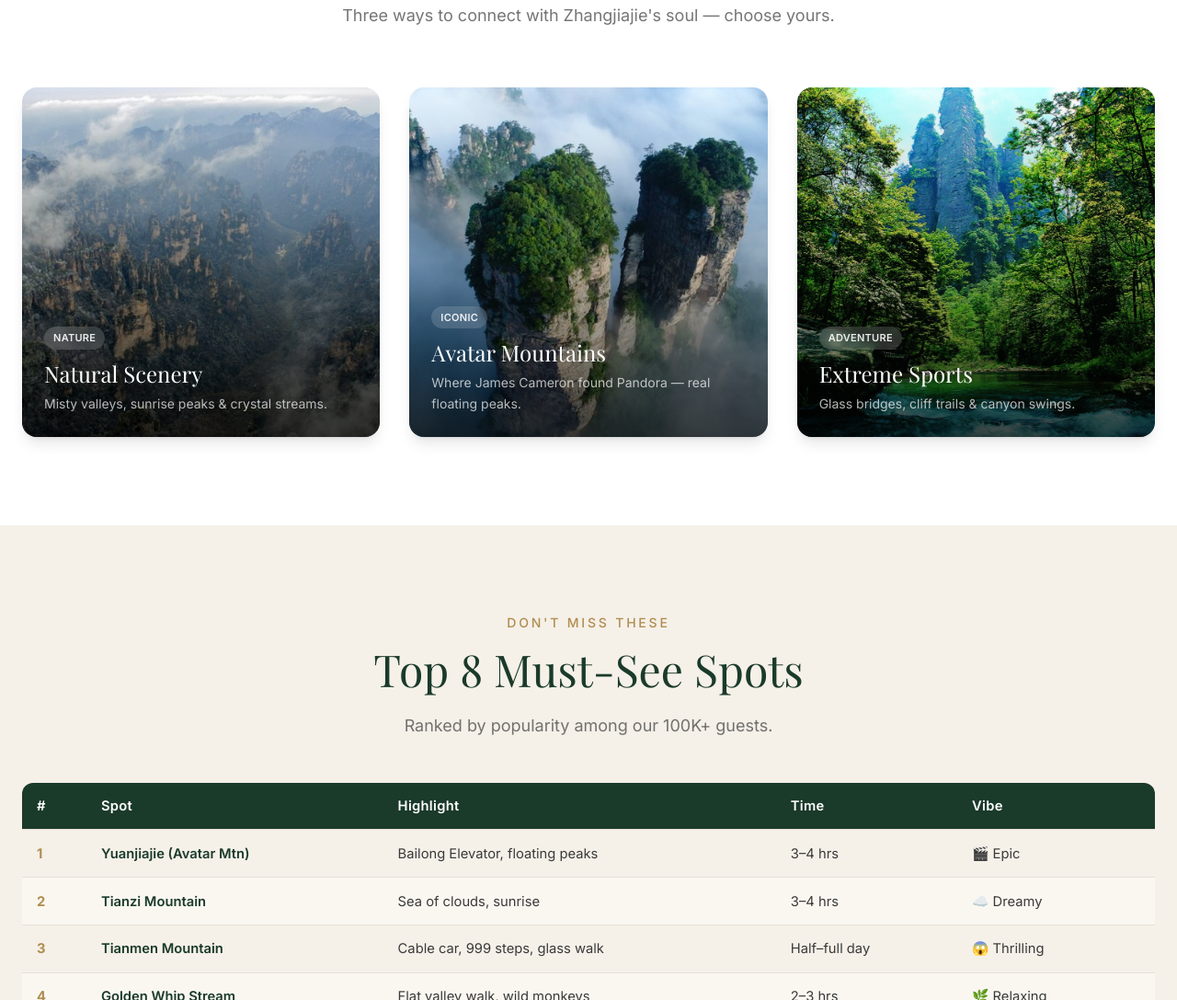
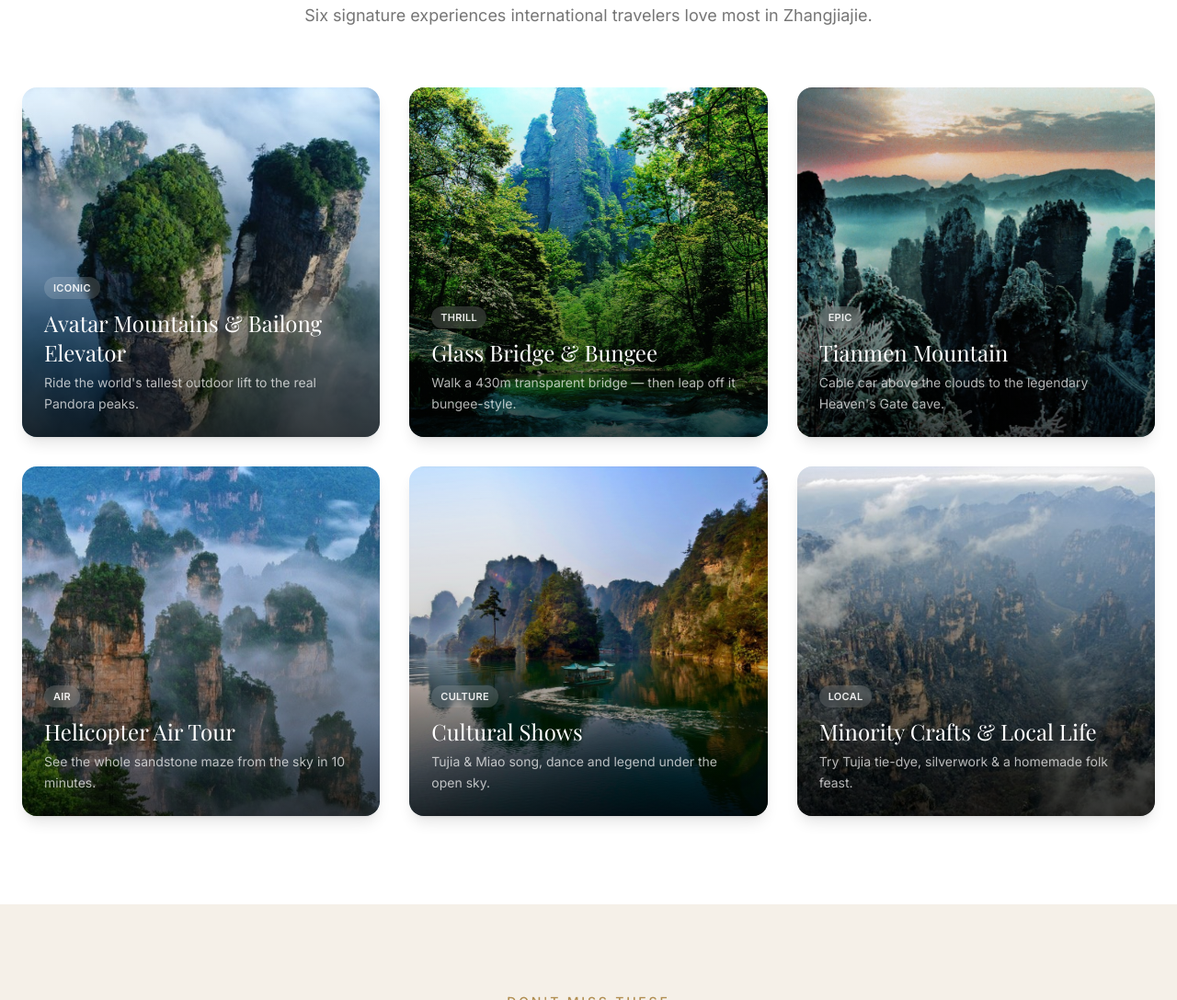
Before and after one commit to WillyYe/zhangjiajie-tours-v3, a plain HTML site: page index.html in a window 1280 px wide. Shown: the part 3376-4463 px from the top of the page at 92% size. Drawn offline with nearby package versions, Linux system fonts and the light colour scheme; a web font is replaced by a local one.

Commit message:
Update Experience module: top 6 foreign-tourist activities, lazy-load + loading blocks

```diff
--- a/index.html
+++ b/index.html
@@ -586,41 +586,74 @@
       <div class="text-center mb-16 fade-in">
         <p class="text-gold-dark text-sm font-medium tracking-[0.2em] uppercase mb-4">Immerse Yourself</p>
         <h2 class="font-display text-4xl md:text-5xl text-forest mb-6">Experiences You Can't Miss</h2>
-        <p class="text-stone/70 text-lg max-w-2xl mx-auto">Three ways to connect with Zhangjiajie's soul — choose yours.</p>
+        <p class="text-stone/70 text-lg max-w-2xl mx-auto">Six signature experiences international travelers love most in Zhangjiajie.</p>
       </div>
 
       <div class="grid md:grid-cols-3 gap-8">
 
-        <!-- Natural Scenery -->
-        <div id="exp-nature" class="group relative min-h-[380px] rounded-2xl overflow-hidden shadow-lg fade-in cursor-pointer">
-          <img loading="lazy" decoding="async" src="images/tianzi-snow.jpg" alt="Natural Scenery" class="absolute inset-0 w-full h-full object-cover transition-transform duration-700 group-hover:scale-105">
+        <!-- 1. Avatar Mountains & Bailong Elevator -->
+        <div id="exp-avatar" class="group relative min-h-[380px] rounded-2xl overflow-hidden shadow-lg fade-in cursor-pointer bg-stone-200">
+          <img loading="lazy" decoding="async" src="images/yuanjiajie-avatar.jpg" alt="Avatar Mountains & Bailong Elevator" class="absolute inset-0 w-full h-full object-cover transition-transform duration-700 group-hover:scale-105">
           <div class="absolute inset-0 bg-gradient-to-t from-black/70 via-black/20 to-transparent"></div>
           <div class="absolute bottom-0 left-0 right-0 p-6 text-white">
-            <span class="inline-block bg-white/15 backdrop-blur-sm text-white/90 text-[11px] font-semibold px-2.5 py-1 rounded-full mb-2.5 tracking-wide">NATURE</span>
-            <h3 class="font-display text-2xl mb-1.5">Natural Scenery</h3>
-            <p class="text-white/70 text-sm leading-relaxed">Misty valleys, sunrise peaks & crystal streams.</p>
+            <span class="inline-block bg-white/15 backdrop-blur-sm text-white/90 text-[11px] font-semibold px-2.5 py-1 rounded-full mb-2.5 tracking-wide">ICONIC</span>
+            <h3 class="font-display text-2xl mb-1.5">Avatar Mountains & Bailong Elevator</h3>
+            <p class="text-white/70 text-sm leading-relaxed">Ride the world's tallest outdoor lift to the real Pandora peaks.</p>
           </div>
         </div>
 
-        <!-- Avatar Mountain Experience -->
-        <div id="exp-avatar" class="group relative min-h-[380px] rounded-2xl overflow-hidden shadow-lg fade-in cursor-pointer">
-          <img loading="lazy" decoding="async" src="images/yuanjiajie-avatar.jpg" alt="Avatar Mountains" class="absolute inset-0 w-full h-full object-cover transition-transform duration-700 group-hover:scale-105">
+        <!-- 2. Glass Bridge & Bungee -->
+        <div id="exp-glass" class="group relative min-h-[380px] rounded-2xl overflow-hidden shadow-lg fade-in cursor-pointer bg-stone-200">
+          <img loading="lazy" decoding="async" src="images/jinbianxi-rock.jpg" alt="Glass Bridge & Bungee" class="absolute inset-0 w-full h-full object-cover transition-transform duration-700 group-hover:scale-105">
           <div class="absolute inset-0 bg-gradient-to-t from-black/70 via-black/20 to-transparent"></div>
           <div class="absolute bottom-0 left-0 right-0 p-6 text-white">
-            <span class="inline-block bg-white/15 backdrop-blur-sm text-white/90 text-[11px] font-semibold px-2.5 py-1 rounded-full mb-2.5 tracking-wide">ICONIC</span>
-            <h3 class="font-display text-2xl mb-1.5">Avatar Mountains</h3>
-            <p class="text-white/70 text-sm leading-relaxed">Where James Cameron found Pandora — real floating peaks.</p>
+            <span class="inline-block bg-white/15 backdrop-blur-sm text-white/90 text-[11px] font-semibold px-2.5 py-1 rounded-full mb-2.5 tracking-wide">THRILL</span>
+            <h3 class="font-display text-2xl mb-1.5">Glass Bridge & Bungee</h3>
+            <p class="text-white/70 text-sm leading-relaxed">Walk a 430m transparent bridge — then leap off it bungee-style.</p>
           </div>
         </div>
 
-        <!-- Extreme Sports -->
-        <div id="exp-extreme" class="group relative min-h-[380px] rounded-2xl overflow-hidden shadow-lg fade-in cursor-pointer">
-          <img loading="lazy" decoding="async" src="images/jinbianxi-rock.jpg" alt="Extreme Adventures" class="absolute inset-0 w-full h-full object-cover transition-transform duration-700 group-hover:scale-105">
+        <!-- 3. Tianmen Mountain -->
+        <div id="exp-tianmen" class="group relative min-h-[380px] rounded-2xl overflow-hidden shadow-lg fade-in cursor-pointer bg-stone-200">
+          <img loading="lazy" decoding="async" src="images/peaks-panorama.jpg" alt="Tianmen Mountain" class="absolute inset-0 w-full h-full object-cover transition-transform duration-700 group-hover:scale-105">
           <div class="absolute inset-0 bg-gradient-to-t from-black/70 via-black/20 to-transparent"></div>
           <div class="absolute bottom-0 left-0 right-0 p-6 text-white">
-            <span class="inline-block bg-white/15 backdrop-blur-sm text-white/90 text-[11px] font-semibold px-2.5 py-1 rounded-full mb-2.5 tracking-wide">ADVENTURE</span>
-            <h3 class="font-display text-2xl mb-1.5">Extreme Sports</h3>
-            <p class="text-white/70 text-sm leading-relaxed">Glass bridges, cliff trails & canyon swings.</p>
+            <span class="inline-block bg-white/15 backdrop-blur-sm text-white/90 text-[11px] font-semibold px-2.5 py-1 rounded-full mb-2.5 tracking-wide">EPIC</span>
+            <h3 class="font-display text-2xl mb-1.5">Tianmen Mountain</h3>
+            <p class="text-white/70 text-sm leading-relaxed">Cable car above the clouds to the legendary Heaven's Gate cave.</p>
+          </div>
+        </div>
+
+        <!-- 4. Helicopter Air Tour -->
+        <div id="exp-heli" class="group relative min-h-[380px] rounded-2xl overflow-hidden shadow-lg fade-in cursor-pointer bg-stone-200">
+          <img loading="lazy" decoding="async" src="images/yuanjiajie-mist.jpg" alt="Helicopter Air Tour" class="absolute inset-0 w-full h-full object-cover transition-transform duration-700 group-hover:scale-105">
+          <div class="absolute inset-0 bg-gradient-to-t from-black/70 via-black/20 to-transparent"></div>
+          <div class="absolute bottom-0 left-0 right-0 p-6 text-white">
+            <span class="inline-block bg-white/15 backdrop-blur-sm text-white/90 text-[11px] font-semibold px-2.5 py-1 rounded-full mb-2.5 tracking-wide">AIR</span>
+            <h3 class="font-display text-2xl mb-1.5">Helicopter Air Tour</h3>
+            <p class="text-white/70 text-sm leading-relaxed">See the whole sandstone maze from the sky in 10 minutes.</p>
+          </div>
+        </div>
+
+        <!-- 5. Cultural Shows -->
+        <div id="exp-show" class="group relative min-h-[380px] rounded-2xl overflow-hidden shadow-lg fade-in cursor-pointer bg-stone-200">
+          <img loading="lazy" decoding="async" src="images/gallery-painting.jpg" alt="Cultural Shows" class="absolute inset-0 w-full h-full object-cover transition-transform duration-700 group-hover:scale-105">
+          <div class="absolute inset-0 bg-gradient-to-t from-black/70 via-black/20 to-transparent"></div>
+          <div class="absolute bottom-0 left-0 right-0 p-6 text-white">
+            <span class="inline-block bg-white/15 backdrop-blur-sm text-white/90 text-[11px] font-semibold px-2.5 py-1 rounded-full mb-2.5 tracking-wide">CULTURE</span>
+            <h3 class="font-display text-2xl mb-1.5">Cultural Shows</h3>
+            <p class="text-white/70 text-sm leading-relaxed">Tujia & Miao song, dance and legend under the open sky.</p>
+          </div>
+        </div>
+
+        <!-- 6. Minority Crafts & Local Life -->
+        <div id="exp-minority" class="group relative min-h-[380px] rounded-2xl overflow-hidden shadow-lg fade-in cursor-pointer bg-stone-200">
+          <img loading="lazy" decoding="async" src="images/tianzi-snow.jpg" alt="Minority Crafts & Local Life" class="absolute inset-0 w-full h-full object-cover transition-transform duration-700 group-hover:scale-105">
+          <div class="absolute inset-0 bg-gradient-to-t from-black/70 via-black/20 to-transparent"></div>
+          <div class="absolute bottom-0 left-0 right-0 p-6 text-white">
+            <span class="inline-block bg-white/15 backdrop-blur-sm text-white/90 text-[11px] font-semibold px-2.5 py-1 rounded-full mb-2.5 tracking-wide">LOCAL</span>
+            <h3 class="font-display text-2xl mb-1.5">Minority Crafts & Local Life</h3>
+            <p class="text-white/70 text-sm leading-relaxed">Try Tujia tie-dye, silverwork & a homemade folk feast.</p>
           </div>
         </div>
 
```
